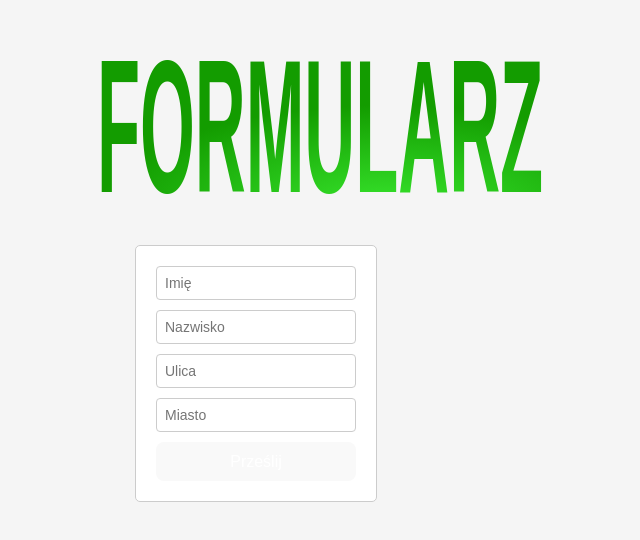
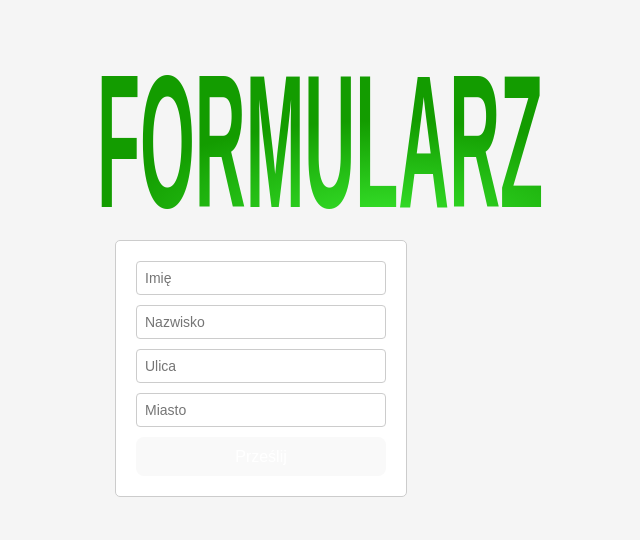
Before and after one commit to SzymeQ-pl/formularz, a React (Vite) app: page / in a window 1280 px wide. Shown: the part 110-650 px from the top of the page, without its empty margins (295-935 px from the left). Built offline with nearby package versions, Linux system fonts and the light colour scheme.

Commit message:
Update App.tsx

```diff
--- a/src/App.tsx
+++ b/src/App.tsx
@@ -19,20 +19,9 @@ export default function App() {
   };
 
   return (
-    <>
-      {/* Obrazek musi być w folderze public/baner.svg */}
-      <img src="/baner.svg" alt="Baner" style={{ width: "100%", marginBottom: 20 }} />
-      <div style={{ margin: 20 }}>
-        <form
-          onSubmit={handleSubmit}
-          style={{
-            display: "flex",
-            flexDirection: "column",
-            gap: 10,
-            width: 200,
-            marginBottom: 30,
-          }}
-        >
+    <div className="container">
+      <img src="/baner.svg" alt="Baner" className="banner" />
+      <form onSubmit={handleSubmit} className="form">
         <input name="imie" placeholder="Imię" />
         <input name="nazwisko" placeholder="Nazwisko" />
         <input name="ulica" placeholder="Ulica" />
@@ -41,7 +30,7 @@ export default function App() {
       </form>
 
       {items.length > 0 && (
-          <table border={1} cellPadding={5}>
+        <table className="table">
           <thead>
             <tr>
               <th>Imię</th>
@@ -63,6 +52,5 @@ export default function App() {
         </table>
       )}
     </div>
-    </>
   );
 }
```
Lines whose indentation alone changed are shown as unchanged.
